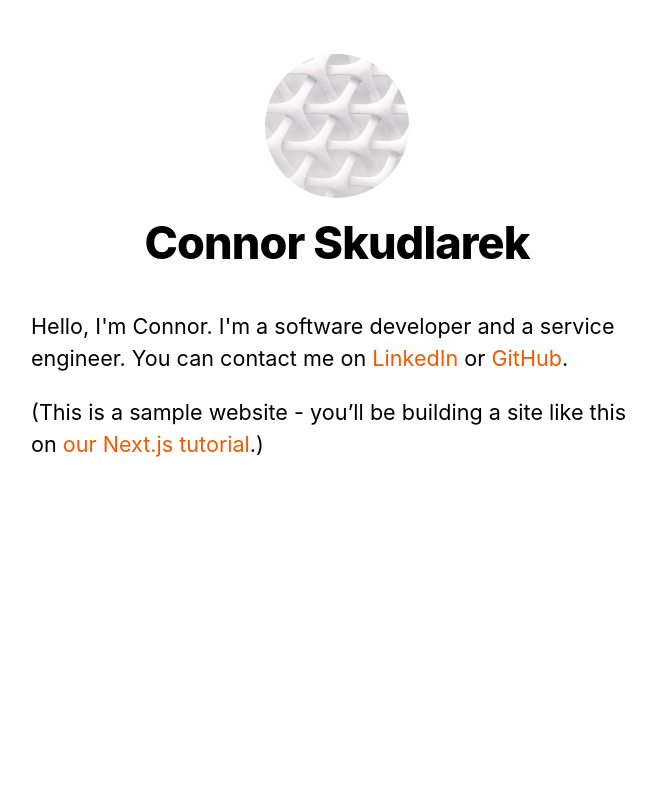
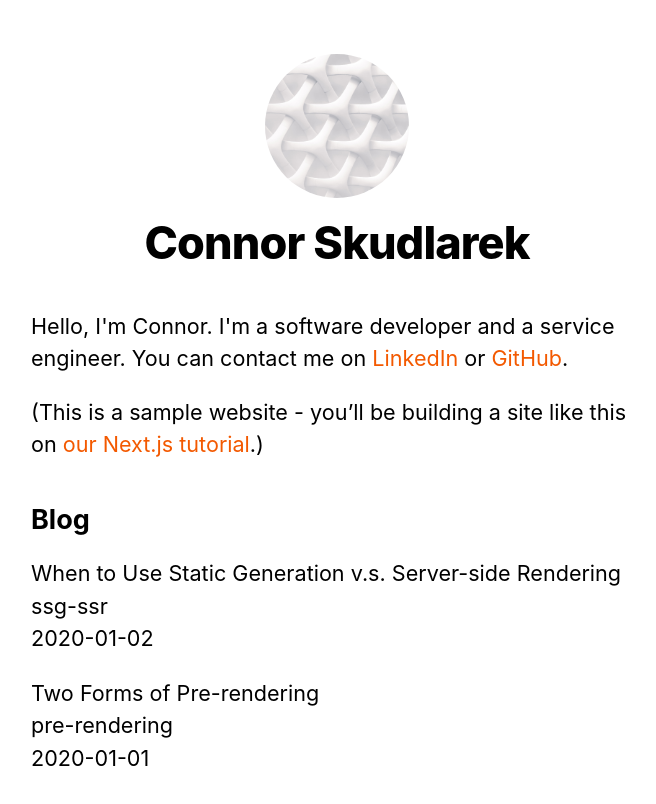
Before and after one commit to Connor-Skudlarek/nextjs-blog, a Next.js app: page / in a window 1280 px wide. Shown: the top 804 px of the page, without its empty margins (303-959 px from the left). Built offline with nearby package versions, Linux system fonts and the light colour scheme.

Commit message:
Implement getStaticProps fixes #4

```diff
--- a/pages/index.js
+++ b/pages/index.js
@@ -1,8 +1,18 @@
 import Head from "next/head";
 import Layout, { siteTitle } from "../components/layout";
 import utilStyles from "../styles/utils.module.css";
+import { getSortedPostsData } from "../lib/posts";
 
-export default function Home() {
+export async function getStaticProps() {
+  const allPostsData = getSortedPostsData();
+  return {
+    props: {
+      allPostsData,
+    },
+  };
+}
+
+export default function Home({ allPostsData }) {
   return (
     <Layout home>
       <Head>
@@ -21,13 +31,28 @@
           or{" "}
           <a target="_blank" href="https://github.com/Connor-Skudlarek">
             GitHub
-          </a>.
+          </a>
+          .
         </p>
         <p>
           (This is a sample website - you’ll be building a site like this on{" "}
           <a href="https://nextjs.org/learn">our Next.js tutorial</a>.)
         </p>
       </section>
+      <section className={`${utilStyles.headingMd} ${utilStyles.padding1px}`}>
+        <h2 className={utilStyles.headingLg}>Blog</h2>
+        <ul className={utilStyles.list}>
+          {allPostsData.map(({ id, date, title }) => (
+            <li className={utilStyles.listItem} key={id}>
+              {title}
+              <br />
+              {id}
+              <br />
+              {date}
+            </li>
+          ))}
+        </ul>
+      </section>
     </Layout>
   );
 }
```
